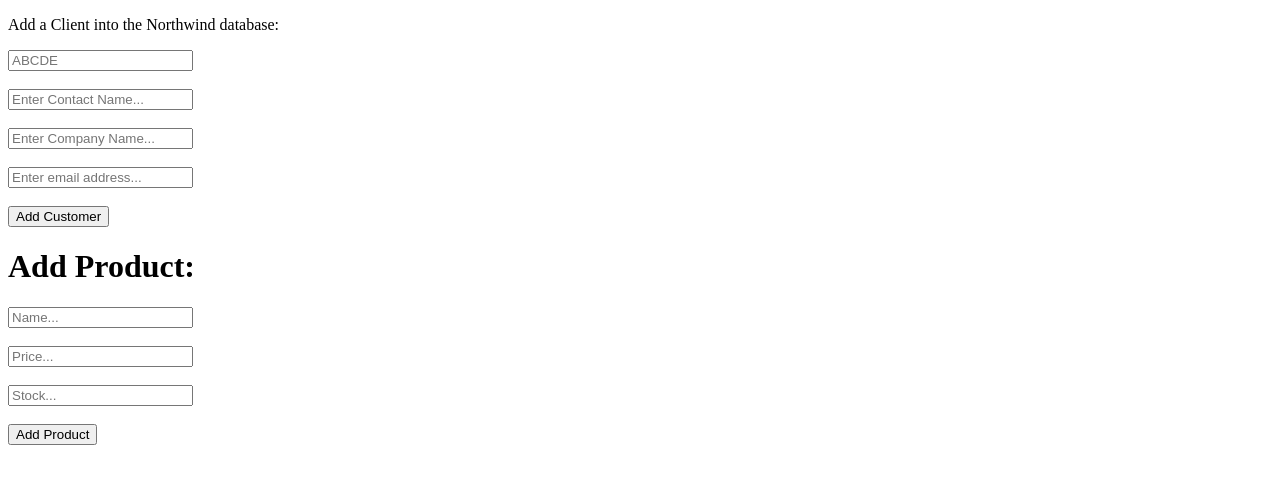
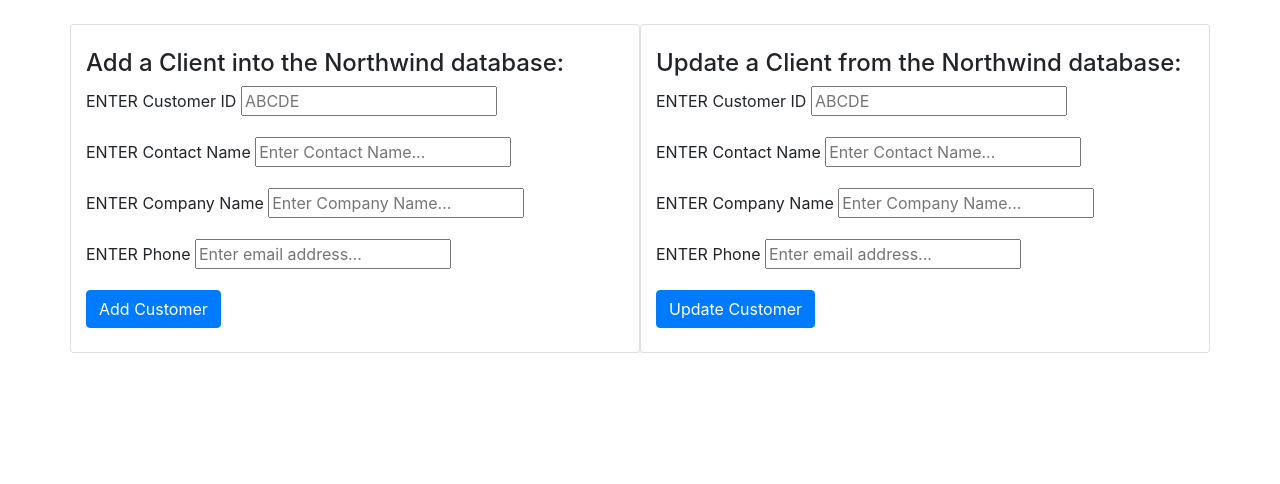
Before and after one commit to johnmogi/php_hw2, a PHP site: page / in a window 1280 px wide. Shown: the top 484 px of the page. Run offline with PHP 8.4, Linux system fonts and the light colour scheme.

Commit message:
the end is only the beggining

```diff
--- a/index.php
+++ b/index.php
@@ -5,49 +5,77 @@
    <meta charset="UTF-8">
    <meta name="viewport" content="width=device-width, initial-scale=1.0">
    <title>php homework lesson 2</title>
+   <link rel="stylesheet" href="https://stackpath.bootstrapcdn.com/bootstrap/4.5.0/css/bootstrap.min.css" integrity="sha384-9aIt2nRpC12Uk9gS9baDl411NQApFmC26EwAOH8WgZl5MYYxFfc+NcPb1dKGj7Sk" crossorigin="anonymous">
 </head>
 
 <body>
-   <p>Add a Client into the Northwind database:</p>
+<br/>
+<div class="container">
+  <div class="row">
+    <div class="col-sm card">
+     <br/>
+
+   <h4>Add a Client into the Northwind database:</h4>
    <!-- <p>needs to build a counter, or even to retrieve the value first!</p>  -->
 
    <form action="customer-controller.php" method="post">
+     <div class="form-group">
+    <label for="CustomerID">ENTER Customer ID</label>
       <input type="text" name="CustomerID" placeholder="ABCDE" />
-      <br />
-      <br />
+     </div>
+    <div class="form-group">
+    <label for="ContactName">ENTER Contact Name</label>
       <input type="text" name="ContactName" placeholder="Enter Contact Name..." />
-      <br />
-      <br />
+         </div>
+    <div class="form-group">
+    <label for="CompanyName">ENTER Company Name</label>
       <input type="text" name="CompanyName" placeholder="Enter Company Name..." />
-      <br />
-      <br />
+    </div>
+    <div class="form-group">
+    <label for="Phone">ENTER Phone</label>
       <input type="text" name="Phone" placeholder="Enter email address..." />
-      <br />
-      <br />
+  </div>
 
       <input type="hidden" name="command" value="addClient" />
+      <button class="btn btn-primary">Add Customer</button>
+</form>
+<br/>
 
-      <button>Add Customer</button>
+    </div>
+      <div class="col-sm card">
+     <br/>
 
-   </form>
+   <h4>Update a Client from the Northwind database:</h4>
+   <!-- <p>needs to build a counter, or even to retrieve the value first!</p>  -->
 
-   <h1>Add Product: </h1>
+   <form action="customer-controller.php" method="post">
+     <div class="form-group">
+    <label for="CustomerID">ENTER Customer ID</label>
+      <input type="text" name="CustomerID" placeholder="ABCDE" />
+     </div>
+    <div class="form-group">
+    <label for="ContactName">ENTER Contact Name</label>
+      <input type="text" name="ContactName" placeholder="Enter Contact Name..." />
+         </div>
+    <div class="form-group">
+    <label for="CompanyName">ENTER Company Name</label>
+      <input type="text" name="CompanyName" placeholder="Enter Company Name..." />
+    </div>
+    <div class="form-group">
+    <label for="Phone">ENTER Phone</label>
+      <input type="text" name="Phone" placeholder="Enter email address..." />
+  </div>
 
-        <form action="products-controller.php" method="post">
+      <input type="hidden" name="command" value="updateClient" />
+      <button class="btn btn-primary">Update Customer</button>
+</form>
+<br/>
 
-            <input type="text" placeholder="Name..." name="name">
-            <br><br>
+    </div>
 
-            <input type="number" placeholder="Price..." name="price">
-            <br><br>
+  </div>
+</div>
 
-            <input type="number" placeholder="Stock..." name="stock">
-            <br><br>
-
-            <input type="hidden" name="command" value="addProduct">
-
-            <button>Add Product</button>
-        </form>
 
 </body>
 
```
Also changed, not shown: customer-controller.php (+9 -0 lines), customer-logic.php (+10 -0 lines), README.md.
